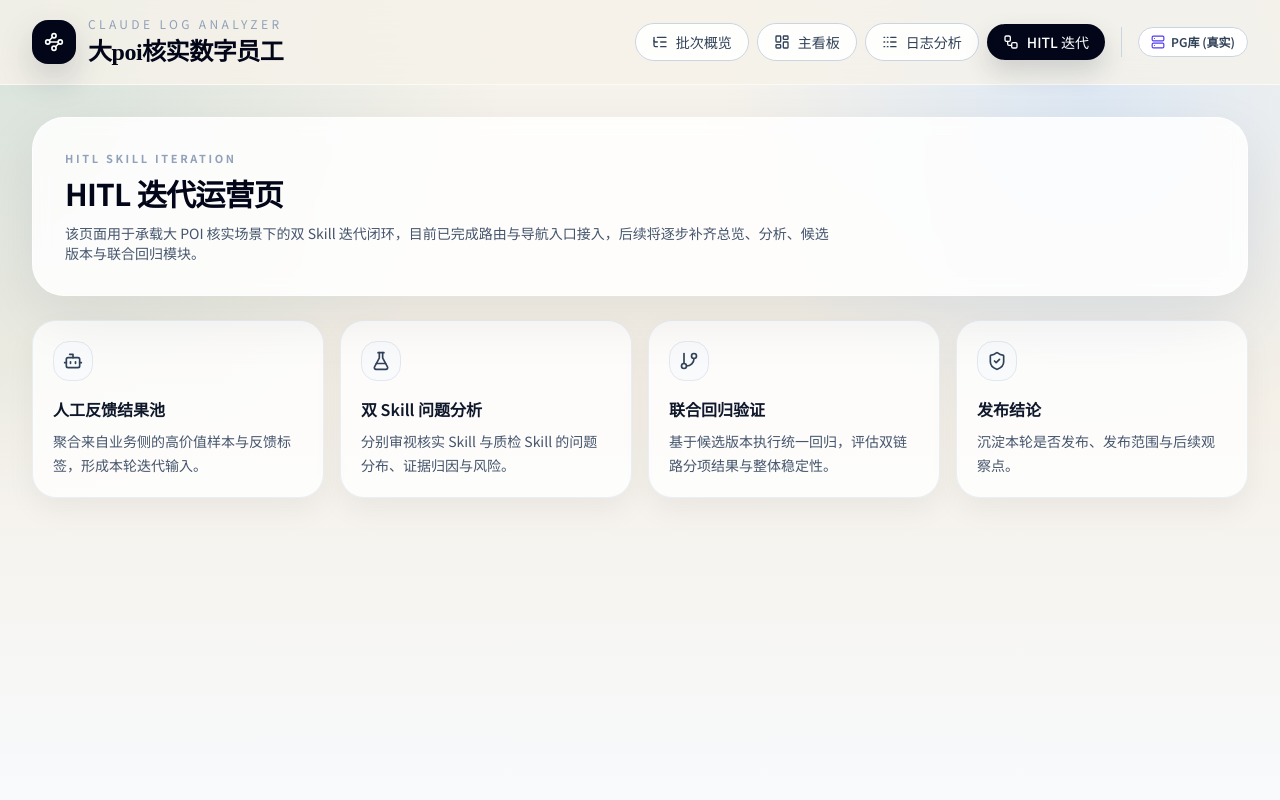
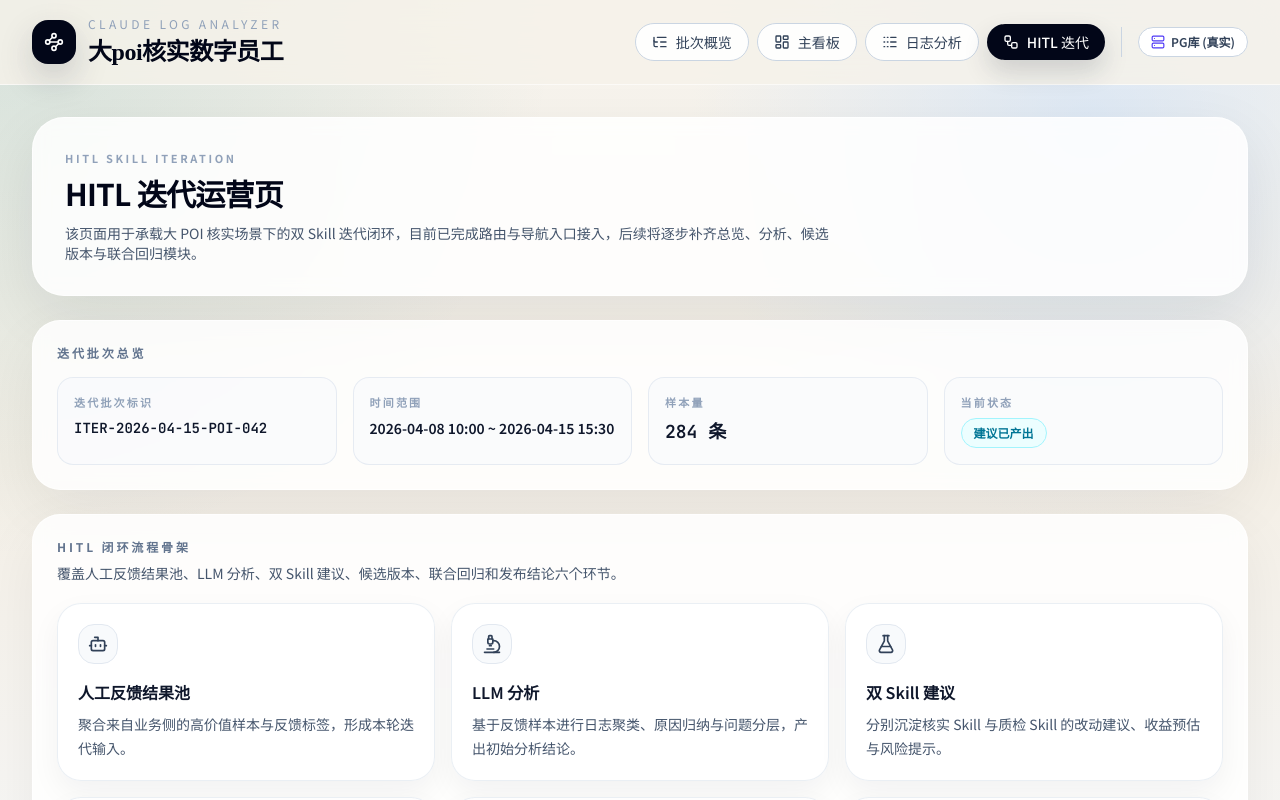
Before and after one commit to xyx593999449-ai/claude-log-analyzer, a React (Vite) app: page /hitl-iterations in a window 1280 px wide. Shown: the top 800 px of the page. Built offline with nearby package versions, Linux system fonts and the light colour scheme.

Commit message:
feat: [US-003] - [搭建 HITL 迭代页的总览与流程骨架区]

```diff
--- a/prd.json
+++ b/prd.json
@@ -44,7 +44,7 @@
         "Verify in browser using dev-browser skill"
       ],
       "priority": 3,
-      "passes": false,
+      "passes": true,
       "notes": ""
     },
     {
--- a/src/components/dashboard/HITLIterationPage.tsx
+++ b/src/components/dashboard/HITLIterationPage.tsx
@@ -1,4 +1,5 @@
-import { Bot, FlaskConical, GitBranch, ShieldCheck } from "lucide-react";
+import { Bot, FlaskConical, GitBranch, Microscope, Rocket, ShieldCheck } from "lucide-react";
+import type { HITLIterationBatchStatus } from "../../lib/dashboardTypes";
 
 const FLOW_STEPS = [
   {
@@ -7,9 +8,19 @@ const FLOW_STEPS = [
     icon: Bot,
   },
   {
-    title: "双 Skill 问题分析",
-    description: "分别审视核实 Skill 与质检 Skill 的问题分布、证据归因与风险。",
+    title: "LLM 分析",
+    description: "基于反馈样本进行日志聚类、原因归纳与问题分层，产出初始分析结论。",
+    icon: Microscope,
+  },
+  {
+    title: "双 Skill 建议",
+    description: "分别沉淀核实 Skill 与质检 Skill 的改动建议、收益预估与风险提示。",
     icon: FlaskConical,
+  },
+  {
+    title: "候选版本",
+    description: "汇总双 Skill 基线与候选版本，明确能力变更范围与回归关注点。",
+    icon: Rocket,
   },
   {
     title: "联合回归验证",
@@ -23,6 +34,29 @@ const FLOW_STEPS = [
   },
 ];
 
+const STATUS_LABEL_MAP: Record<HITLIterationBatchStatus, string> = {
+  analysis_in_progress: "分析进行中",
+  suggestions_ready: "建议已产出",
+  candidate_versions_ready: "候选版本就绪",
+  joint_regression_running: "联合回归进行中",
+  decision_completed: "发布结论已确认",
+};
+
+const STATUS_TONE_MAP: Record<HITLIterationBatchStatus, string> = {
+  analysis_in_progress: "border-amber-200 bg-amber-50 text-amber-700",
+  suggestions_ready: "border-cyan-200 bg-cyan-50 text-cyan-700",
+  candidate_versions_ready: "border-indigo-200 bg-indigo-50 text-indigo-700",
+  joint_regression_running: "border-sky-200 bg-sky-50 text-sky-700",
+  decision_completed: "border-emerald-200 bg-emerald-50 text-emerald-700",
+};
+
+const ITERATION_OVERVIEW = {
+  iterationBatchId: "ITER-2026-04-15-POI-042",
+  timeRangeLabel: "2026-04-08 10:00 ~ 2026-04-15 15:30",
+  sampleCount: 284,
+  status: "suggestions_ready" as HITLIterationBatchStatus,
+};
+
 export function HITLIterationPage() {
   return (
     <section className="space-y-6 text-slate-900">
@@ -34,7 +68,38 @@ export function HITLIterationPage() {
         </p>
       </div>
 
-      <div className="grid gap-4 md:grid-cols-2 xl:grid-cols-4">
+      <article className="rounded-[28px] border border-white/70 bg-white/84 p-6 shadow-[0_20px_60px_rgba(15,23,42,0.06)] backdrop-blur">
+        <div className="text-xs font-bold uppercase tracking-[0.24em] text-slate-500">迭代批次总览</div>
+        <div className="mt-4 grid gap-4 md:grid-cols-2 xl:grid-cols-4">
+          <div className="rounded-2xl border border-slate-200/80 bg-slate-50/70 p-4">
+            <div className="text-[11px] font-bold uppercase tracking-[0.2em] text-slate-400">迭代批次标识</div>
+            <div className="mt-2 font-mono text-sm font-semibold text-slate-900">{ITERATION_OVERVIEW.iterationBatchId}</div>
+          </div>
+          <div className="rounded-2xl border border-slate-200/80 bg-slate-50/70 p-4">
+            <div className="text-[11px] font-bold uppercase tracking-[0.2em] text-slate-400">时间范围</div>
+            <div className="mt-2 text-sm font-semibold text-slate-900">{ITERATION_OVERVIEW.timeRangeLabel}</div>
+          </div>
+          <div className="rounded-2xl border border-slate-200/80 bg-slate-50/70 p-4">
+            <div className="text-[11px] font-bold uppercase tracking-[0.2em] text-slate-400">样本量</div>
+            <div className="mt-2 font-mono text-lg font-semibold text-slate-900">{ITERATION_OVERVIEW.sampleCount} 条</div>
+          </div>
+          <div className="rounded-2xl border border-slate-200/80 bg-slate-50/70 p-4">
+            <div className="text-[11px] font-bold uppercase tracking-[0.2em] text-slate-400">当前状态</div>
+            <div className="mt-2">
+              <span
+                className={`inline-flex items-center rounded-full border px-3 py-1.5 text-xs font-semibold ${STATUS_TONE_MAP[ITERATION_OVERVIEW.status]}`}
+              >
+                {STATUS_LABEL_MAP[ITERATION_OVERVIEW.status]}
+              </span>
+            </div>
+          </div>
+        </div>
+      </article>
+
+      <article className="rounded-[28px] border border-white/70 bg-white/84 p-6 shadow-[0_20px_60px_rgba(15,23,42,0.06)] backdrop-blur">
+        <div className="text-xs font-bold uppercase tracking-[0.24em] text-slate-500">HITL 闭环流程骨架</div>
+        <p className="mt-2 text-sm text-slate-600">覆盖人工反馈结果池、LLM 分析、双 Skill 建议、候选版本、联合回归和发布结论六个环节。</p>
+        <div className="mt-5 grid gap-4 md:grid-cols-2 xl:grid-cols-3">
           {FLOW_STEPS.map((step) => (
             <article
               key={step.title}
@@ -48,6 +113,7 @@ export function HITLIterationPage() {
             </article>
           ))}
         </div>
+      </article>
     </section>
   );
 }
```
Also changed, not shown: progress.txt, 2 other files (tests, documents, lock files or other folders). Lines whose indentation alone changed are shown as unchanged.
